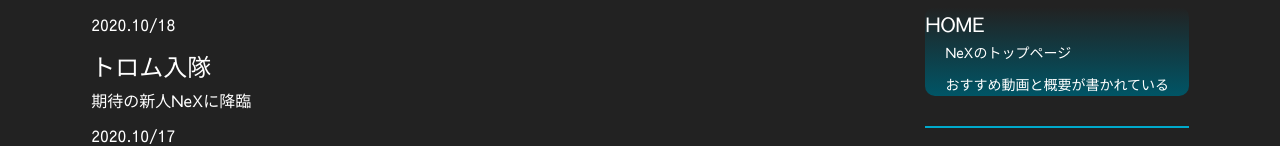
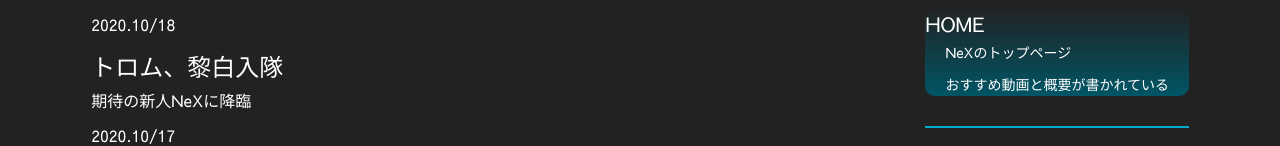
Before and after one commit to nex-finger/home, a plain HTML site: page news.html in a window 1280 px wide. Shown: the part 282-428 px from the top of the page. Drawn offline with Linux system fonts and the light colour scheme; some packages are replaced by stand-ins of ours.

Commit message:
Update news.html

```diff
--- a/news.html
+++ b/news.html
@@ -38,7 +38,7 @@
                 <header class = "post-info">
 
                     <p>2020.10/18</p>
-                    <h3 class = "subsub-title">トロム入隊</h3>
+                    <h3 class = "subsub-title">トロム、黎白入隊</h3>
                     <p>期待の新人NeXに降臨</p>
 
                     <p>2020.10/17</p>
```
